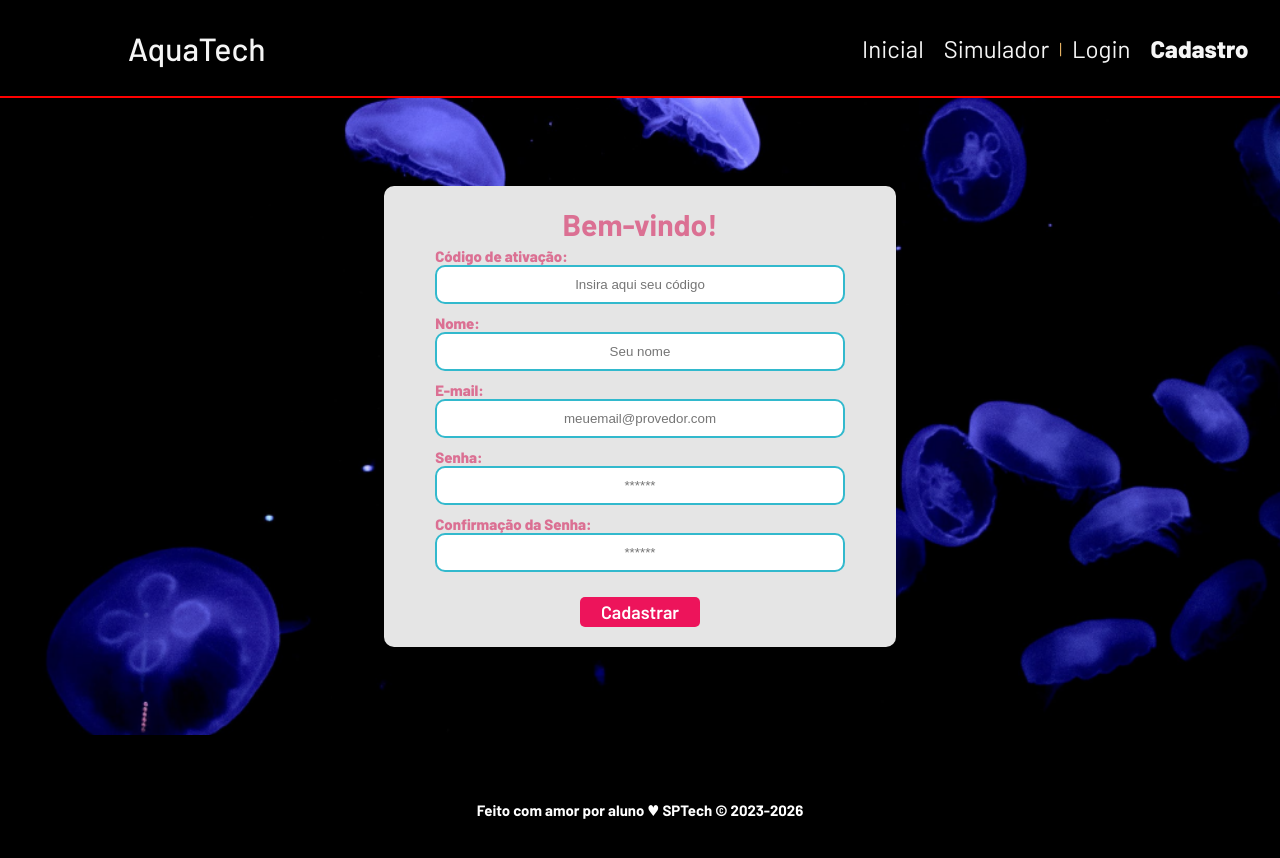
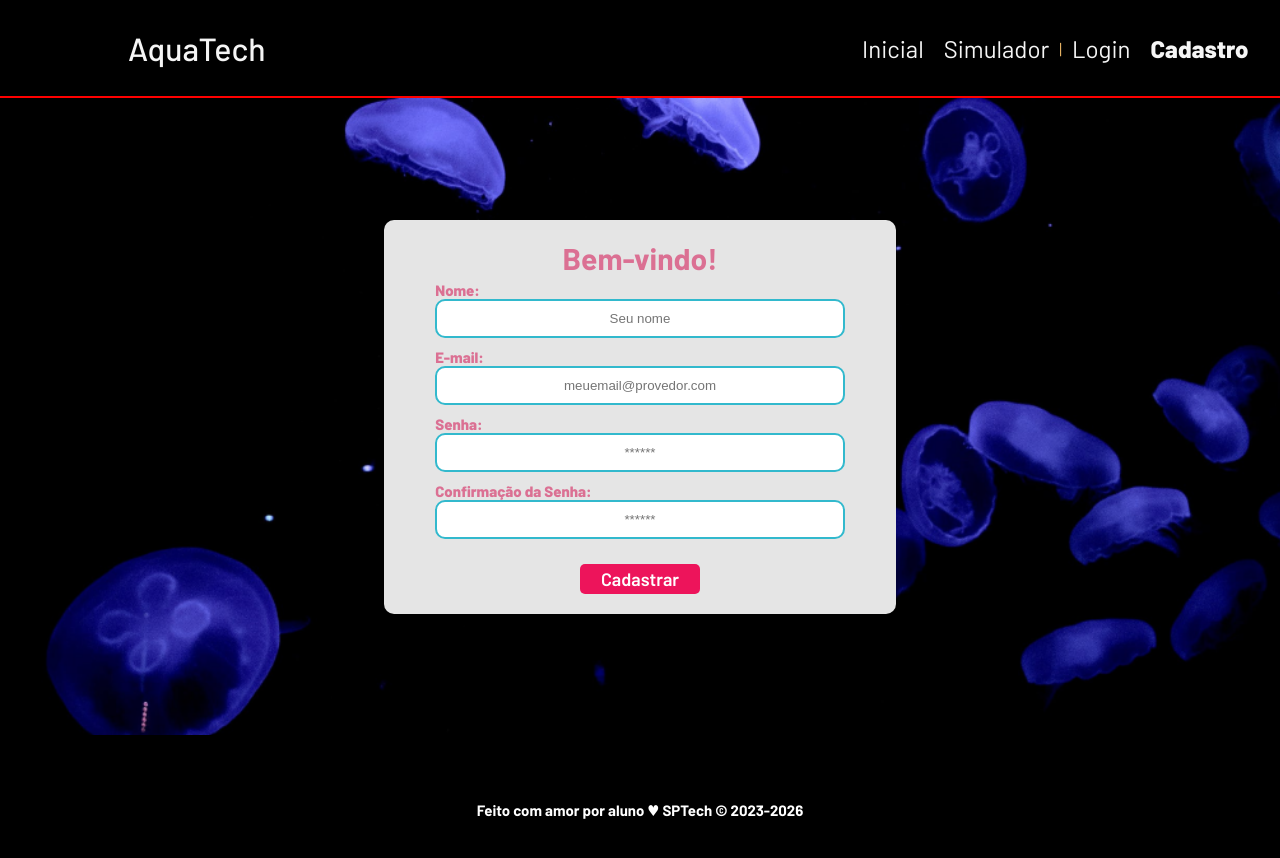
Before and after one commit to Gfalcao25/Projeto_individual_MMA, a website: page public/cadastro.html in a window 1280 px wide. Drawn offline with Linux system fonts and the light colour scheme; no server answers.

Commit message:
criando minha pagina home

```diff
--- a/public/cadastro.html
+++ b/public/cadastro.html
@@ -53,10 +53,6 @@
                          Para inserir mais um campo, copie uma das inputs abaixo.
                          Assim que inserir vá para o script abaixo.
                      -->
-          <div class="campo">
-            <span>Código de ativação:</span>
-            <input id="codigo_input" type="text" placeholder="Insira aqui seu código" />
-          </div>
           <div class="campo">
             <span>Nome:</span>
             <input id="nome_input" type="text" placeholder="Seu nome" />
```
